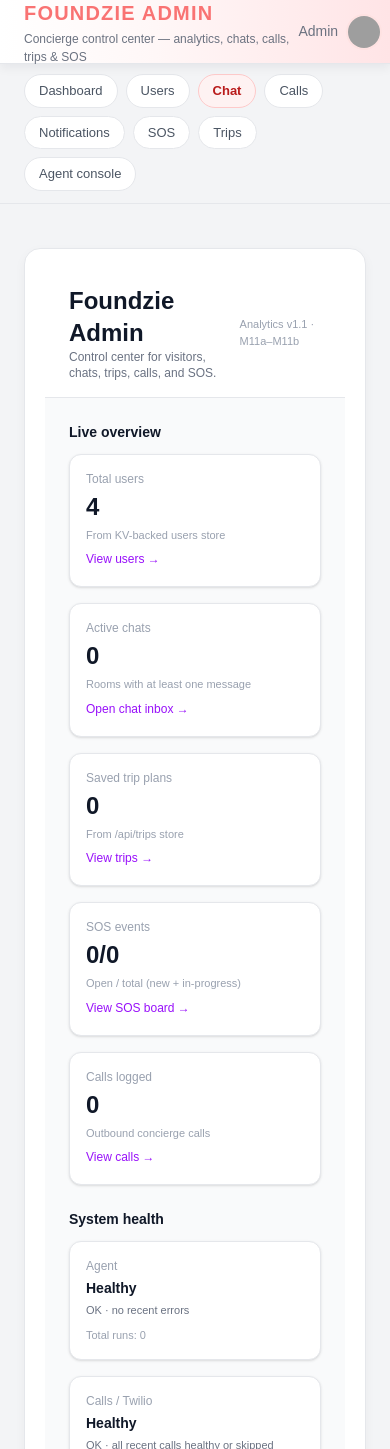
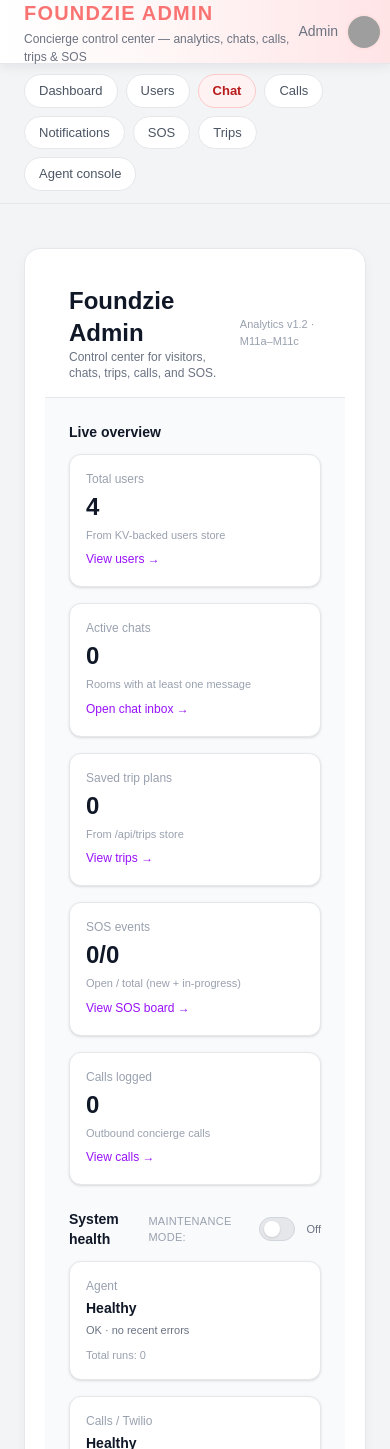
Before and after one commit to Foundzie/foundzie-v2, a Next.js app: page /admin in a window 390 px wide. Shown: the top 1449 px of the page. Built offline with nearby package versions, Linux system fonts and the light colour scheme; grey boxes are pictures that could not be loaded.

Commit message:
M11c - maintenance mode toggle and shared mobile banner component

```diff
--- /dev/null
+++ b/src/app/admin/MaintenanceToggle.tsx
@@ -0,0 +1,118 @@
+// src/app/admin/MaintenanceToggle.tsx
+"use client";
+
+import { useEffect, useState } from "react";
+
+type MaintenanceState = {
+  enabled: boolean;
+  message: string | null;
+  updatedAt: string | null;
+  updatedBy: string | null;
+};
+
+export default function MaintenanceToggle() {
+  const [state, setState] = useState<MaintenanceState | null>(null);
+  const [loading, setLoading] = useState(true);
+  const [saving, setSaving] = useState(false);
+  const [error, setError] = useState<string | null>(null);
+
+  useEffect(() => {
+    let cancelled = false;
+
+    async function loadState() {
+      try {
+        setLoading(true);
+        const res = await fetch("/api/admin/maintenance", {
+          cache: "no-store",
+        });
+        if (!res.ok) throw new Error("Failed to load maintenance state");
+        const data = await res.json();
+        if (!cancelled) {
+          setState(data.state);
+        }
+      } catch (err: any) {
+        console.error("[MaintenanceToggle] load error:", err);
+        if (!cancelled) {
+          setError(
+            err?.message || "Could not load maintenance state."
+          );
+        }
+      } finally {
+        if (!cancelled) setLoading(false);
+      }
+    }
+
+    loadState();
+    return () => {
+      cancelled = true;
+    };
+  }, []);
+
+  const enabled = state?.enabled ?? false;
+
+  async function handleToggle() {
+    if (saving) return;
+    setSaving(true);
+    setError(null);
+
+    try {
+      const res = await fetch("/api/admin/maintenance", {
+        method: "POST",
+        headers: { "Content-Type": "application/json" },
+        body: JSON.stringify({ enabled: !enabled }),
+      });
+      if (!res.ok) throw new Error("Failed to update maintenance state");
+      const data = await res.json();
+      setState(data.state);
+    } catch (err: any) {
+      console.error("[MaintenanceToggle] save error:", err);
+      setError(
+        err?.message || "Could not update maintenance state."
+      );
+    } finally {
+      setSaving(false);
+    }
+  }
+
+  const label = enabled ? "On" : "Off";
+
+  return (
+    <div className="flex items-center gap-3 text-[11px] text-gray-500">
+      <span className="uppercase tracking-wide text-gray-400">
+        Maintenance mode:
+      </span>
+
+      <button
+        type="button"
+        onClick={handleToggle}
+        disabled={loading || saving}
+        className={`relative inline-flex h-6 w-11 items-center rounded-full border transition-colors ${
+          enabled
+            ? "bg-orange-500 border-orange-500"
+            : "bg-gray-200 border-gray-300"
+        } ${loading || saving ? "opacity-60 cursor-not-allowed" : ""}`}
+        aria-pressed={enabled}
+      >
+        <span
+          className={`inline-block h-4 w-4 transform rounded-full bg-white shadow transition-transform ${
+            enabled ? "translate-x-5" : "translate-x-1"
+          }`}
+        />
+      </button>
+
+      <span
+        className={
+          enabled ? "text-orange-600 font-semibold" : "text-gray-500"
+        }
+      >
+        {loading ? "Loading…" : label}
+      </span>
+
+      {error && (
+        <span className="ml-2 text-[10px] text-red-400 max-w-xs truncate">
+          {error}
+        </span>
+      )}
+    </div>
+  );
+}
--- a/src/app/admin/page.tsx
+++ b/src/app/admin/page.tsx
@@ -13,6 +13,7 @@ import { listEvents } from "@/app/api/sos/store";
 import { listCallLogs } from "@/app/api/calls/store";
 import { listTrips } from "@/app/api/trips/store";
 import { getHealthSnapshot } from "@/app/api/health/store";
+import MaintenanceToggle from "./MaintenanceToggle";
 
 // make TS happy about the shape coming from data files
 type Place = (typeof mockPlaces)[number];
@@ -79,7 +80,7 @@ export default async function AdminPage() {
           </p>
         </div>
         <span className="text-[11px] text-gray-400">
-          Analytics v1.1 · M11a–M11b
+          Analytics v1.2 · M11a–M11c
         </span>
       </header>
 
@@ -177,11 +178,15 @@ export default async function AdminPage() {
           </div>
         </section>
 
-        {/* SYSTEM HEALTH STRIP */}
+        {/* SYSTEM HEALTH + MAINTENANCE */}
         <section>
-          <h2 className="text-sm font-semibold text-gray-900 mb-3">
-            System health
-          </h2>
+          <div className="flex items-center justify-between mb-3">
+            <h2 className="text-sm font-semibold text-gray-900">
+              System health
+            </h2>
+            <MaintenanceToggle />
+          </div>
+
           <div className="grid grid-cols-1 md:grid-cols-3 gap-4">
             {/* Agent health */}
             <div className="bg-white border border-gray-200 rounded-xl p-4 shadow-sm flex flex-col">
@@ -189,9 +194,7 @@ export default async function AdminPage() {
               <p className="text-sm font-semibold text-gray-900">
                 {agentErrors === 0 ? "Healthy" : "Attention needed"}
               </p>
-              <p className="text-[11px] text-gray-500 mt-1">
-                {agentLabel}
-              </p>
+              <p className="text-[11px] text-gray-500 mt-1">{agentLabel}</p>
               <p className="text-[11px] text-gray-400 mt-2">
                 Total runs: {agentCalls}
               </p>
@@ -203,9 +206,7 @@ export default async function AdminPage() {
               <p className="text-sm font-semibold text-gray-900">
                 {callErrors === 0 ? "Healthy" : "Issues detected"}
               </p>
-              <p className="text-[11px] text-gray-500 mt-1">
-                {callsLabel}
-              </p>
+              <p className="text-[11px] text-gray-500 mt-1">{callsLabel}</p>
               <p className="text-[11px] text-gray-400 mt-2">
                 Outbound calls: {callOutbound}
               </p>
@@ -227,7 +228,7 @@ export default async function AdminPage() {
           </div>
         </section>
 
-        {/* DATA SOURCES ROW (still using mocks for now) */}
+        {/* PLACES & NOTIFICATIONS ROW */}
         <section>
           <h2 className="text-sm font-semibold text-gray-900 mb-3">
             Places & notifications data
@@ -267,7 +268,7 @@ export default async function AdminPage() {
               </Link>
             </div>
 
-            {/* small “quick links” card */}
+            {/* quick links */}
             <div className="bg-white border border-gray-200 rounded-lg p-4">
               <p className="text-xs text-gray-400 mb-2">Quick access</p>
               <div className="flex flex-col gap-1 text-xs">
@@ -300,7 +301,7 @@ export default async function AdminPage() {
           </div>
         </section>
 
-        {/* lower area: notifications + places (unchanged lists) */}
+        {/* LOWER AREA: notifications + places */}
         <section className="grid grid-cols-1 lg:grid-cols-2 gap-6">
           {/* latest notifications */}
           <div className="bg-white border border-gray-200 rounded-lg p-4">
--- /dev/null
+++ b/src/app/api/admin/maintenance/route.ts
@@ -0,0 +1,41 @@
+// src/app/api/admin/maintenance/route.ts
+import { NextResponse } from "next/server";
+import {
+  getMaintenanceState,
+  setMaintenanceState,
+} from "./store";
+
+export const dynamic = "force-dynamic";
+
+// GET /api/admin/maintenance
+export async function GET() {
+  const state = await getMaintenanceState();
+  return NextResponse.json({ ok: true, state });
+}
+
+// POST /api/admin/maintenance
+// Body: { enabled?: boolean, message?: string }
+export async function POST(req: Request) {
+  try {
+    const body = (await req.json().catch(() => ({}))) as any;
+
+    const enabled =
+      typeof body.enabled === "boolean" ? body.enabled : undefined;
+    const message =
+      typeof body.message === "string" ? body.message : undefined;
+
+    const updated = await setMaintenanceState({
+      enabled,
+      message,
+      updatedBy: "admin",
+    });
+
+    return NextResponse.json({ ok: true, state: updated });
+  } catch (err) {
+    console.error("[/api/admin/maintenance] POST error:", err);
+    return NextResponse.json(
+      { ok: false, message: "Failed to update maintenance state" },
+      { status: 500 }
+    );
+  }
+}
--- /dev/null
+++ b/src/app/api/admin/maintenance/store.ts
@@ -0,0 +1,71 @@
+// src/app/api/admin/maintenance/store.ts
+import "server-only";
+import { kvGetJSON, kvSetJSON } from "@/lib/kv/redis";
+
+export type MaintenanceState = {
+  enabled: boolean;
+  message: string | null;
+  updatedAt: string | null;
+  updatedBy: string | null;
+};
+
+const KEY = "foundzie:maintenance:v1";
+
+const DEFAULT_MESSAGE =
+  "Foundzie is in maintenance right now. Some features may be limited.";
+
+function defaultState(): MaintenanceState {
+  return {
+    enabled: false,
+    message: DEFAULT_MESSAGE,
+    updatedAt: null,
+    updatedBy: null,
+  };
+}
+
+async function load(): Promise<MaintenanceState> {
+  const fromKv = (await kvGetJSON<MaintenanceState>(KEY)) ?? null;
+  if (!fromKv) return defaultState();
+
+  return {
+    ...defaultState(),
+    ...fromKv,
+  };
+}
+
+async function save(state: MaintenanceState): Promise<void> {
+  await kvSetJSON(KEY, state);
+}
+
+/* ------------------------------------------------------------------ */
+/*  Public helpers                                                     */
+/* ------------------------------------------------------------------ */
+
+export async function getMaintenanceState(): Promise<MaintenanceState> {
+  return load();
+}
+
+export async function setMaintenanceState(input: {
+  enabled?: boolean;
+  message?: string | null;
+  updatedBy?: string | null;
+}): Promise<MaintenanceState> {
+  const current = await load();
+  const now = new Date().toISOString();
+
+  const next: MaintenanceState = {
+    ...current,
+    enabled:
+      typeof input.enabled === "boolean" ? input.enabled : current.enabled,
+    message:
+      input.message !== undefined && input.message !== null
+        ? String(input.message)
+        : current.message,
+    updatedAt: now,
+    updatedBy:
+      input.updatedBy !== undefined ? input.updatedBy : current.updatedBy,
+  };
+
+  await save(next);
+  return next;
+}
--- /dev/null
+++ b/src/components/MaintenanceBanner.tsx
@@ -0,0 +1,60 @@
+// src/components/MaintenanceBanner.tsx
+"use client";
+
+import { useEffect, useState } from "react";
+
+type MaintenanceState = {
+  enabled: boolean;
+  message: string | null;
+};
+
+export function MaintenanceBannerMobile({
+  className = "",
+}: {
+  className?: string;
+}) {
+  const [state, setState] = useState<MaintenanceState | null>(null);
+
+  useEffect(() => {
+    let cancelled = false;
+
+    async function load() {
+      try {
+        const res = await fetch("/api/admin/maintenance", {
+          cache: "no-store",
+        });
+        if (!res.ok) return;
+        const data = await res.json();
+        if (!cancelled && data?.state) {
+          setState({
+            enabled: !!data.state.enabled,
+            message: data.state.message ?? null,
+          });
+        }
+      } catch {
+        // silently ignore on mobile; banner is purely informational
+      }
+    }
+
+    load();
+    return () => {
+      cancelled = true;
+    };
+  }, []);
+
+  if (!state || !state.enabled) return null;
+
+  return (
+    <div
+      className={`mb-3 rounded-xl border border-amber-400 bg-amber-50 px-3 py-2 text-xs text-amber-900 shadow-sm ${className}`}
+    >
+      <p className="font-semibold text-[11px] mb-0.5">
+        Maintenance in progress
+      </p>
+      <p className="text-[11px] leading-snug">
+        {state.message ||
+          "Foundzie is in maintenance right now. Some features may be limited."}
+      </p>
+    </div>
+  );
+}
```
